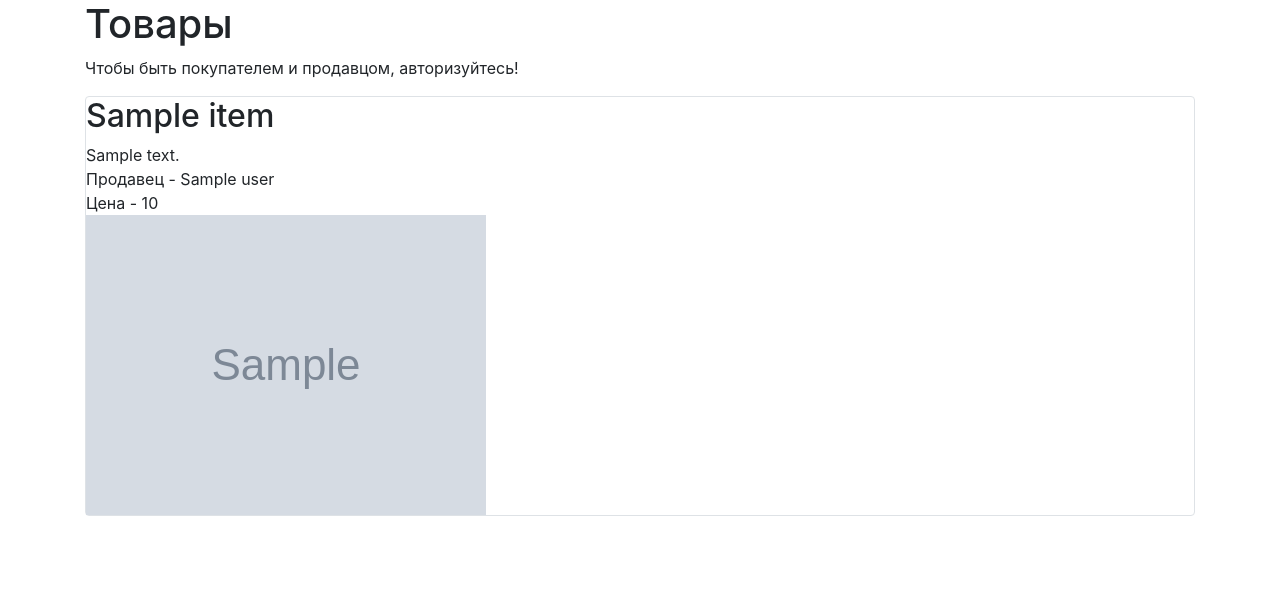
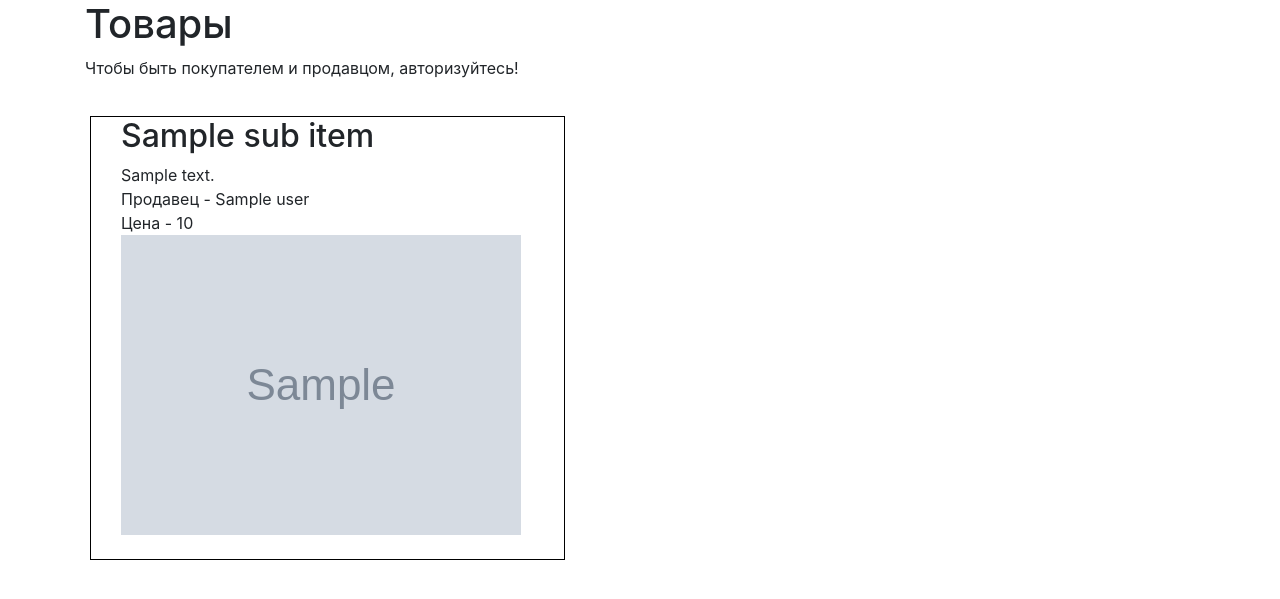
Before and after one commit to KarinaIv/Flask-project, a Flask app: template our_Ak_project/templates/index.html in a window 1280 px wide. Shown: the part 70-669 px from the top of the page. Run offline with Flask 2, Linux system fonts and the light colour scheme; the template is opened without the code that fills it: most values are stand-ins (such as "Sample title", 1, 10 or a date in 2020); grey boxes marked "Sample" are stand-in pictures; some libraries are stand-ins or nearby versions.

Commit message:
Update index.html

```diff
--- a/our_Ak_project/templates/index.html
+++ b/our_Ak_project/templates/index.html
@@ -9,21 +9,24 @@
 {% if current_user.is_authenticated %}
     <a href="products" class="btn btn-secondary">Добавить товар</a>
 {% endif %}
+
 {% for item in products%}
-    <div class="col-md6 border rounded">
-        <h2>{{item.title}}</h2>
+    <div class="row">
+        {% for sub_item in item %}
+        <div class="col-md-5" style="padding-left: 30px; padding-right: 30px; border: 1px solid #000000; margin: 20px">
+            <h2>{{sub_item.title}}</h2>
             <div>
-            {{item.content}}
+                {{sub_item.content}}<br />
             </div>
             <div>
-            Продавец - {{item.user.name}}
+                Продавец - {{sub_item.user.name}}
             </div>
             <div>
-            Цена - {{item.price}}
+                Цена - {{sub_item.price}}
             </div>
             <div>
 
-            <img src=static/img/{{item.image}} alt="альтернативный текст">
+                <img src=static/img/{{sub_item.image}} alt="альтернативный текст">
             </div>
         {% if current_user.is_authenticated%}
         <div>
@@ -35,16 +38,23 @@
             </a>
         </div>
         {% endif %}
-    </div>
-    {% if current_user.is_authenticated and current_user == item.user %}
+
+        {% if current_user.is_authenticated and current_user == sub_item.user %}
         <div>
-        <a href="/products/{{ item.id }}" class="btn btn-warning">
+            <a href="/products/{{ sub_item.id }}" class="btn btn-warning">
                 Изменить
             </a>
-        <a href="/products_delete/{{ item.id }}" class="btn btn-danger">
+            <a href="/products_delete/{{ sub_item.id }}" class="btn btn-danger">
                 Удалить
             </a>
+
         </div>
         {% endif %}
+<!--        <div style="width: 100%; height: 20px"></div>-->
+            <br>
+        </div>
     {% endfor %}
+    </div>
+{% endfor %}
+
 {% endblock %}
```
Lines whose indentation alone changed are shown as unchanged.
